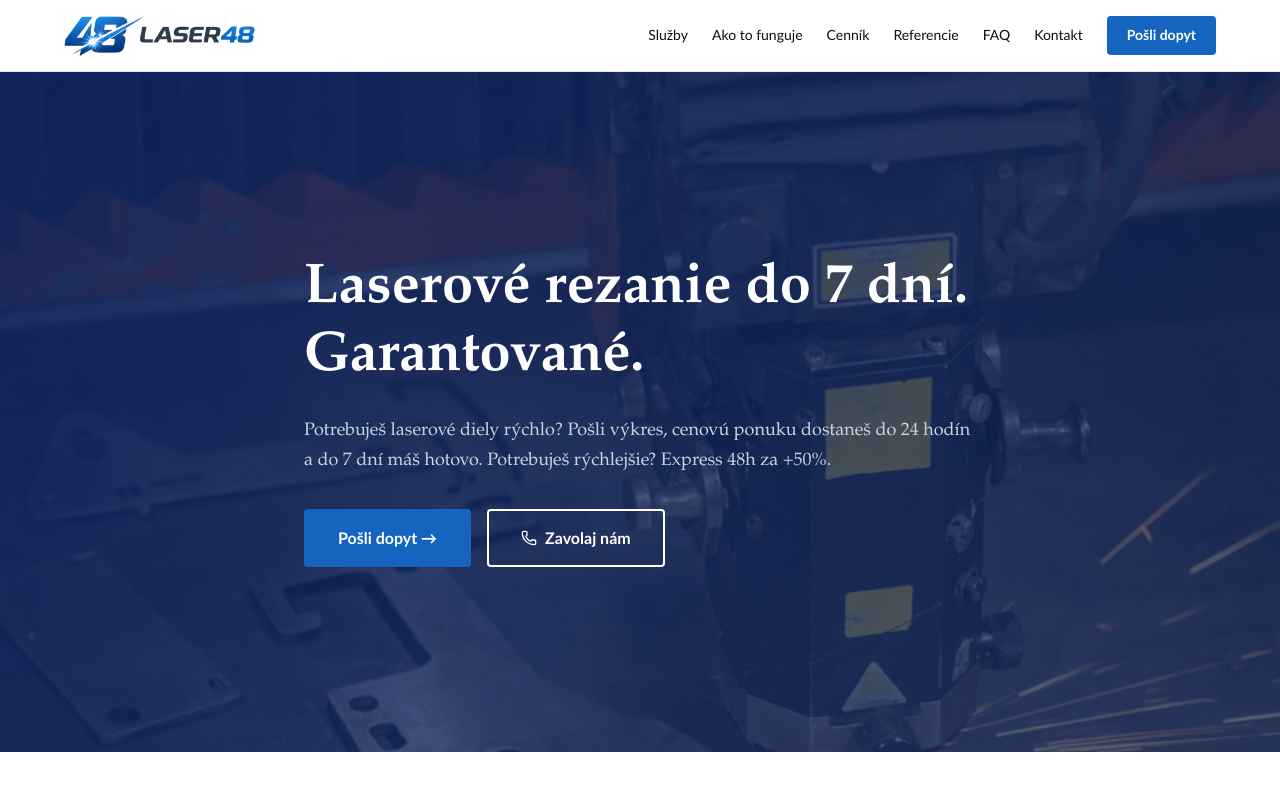
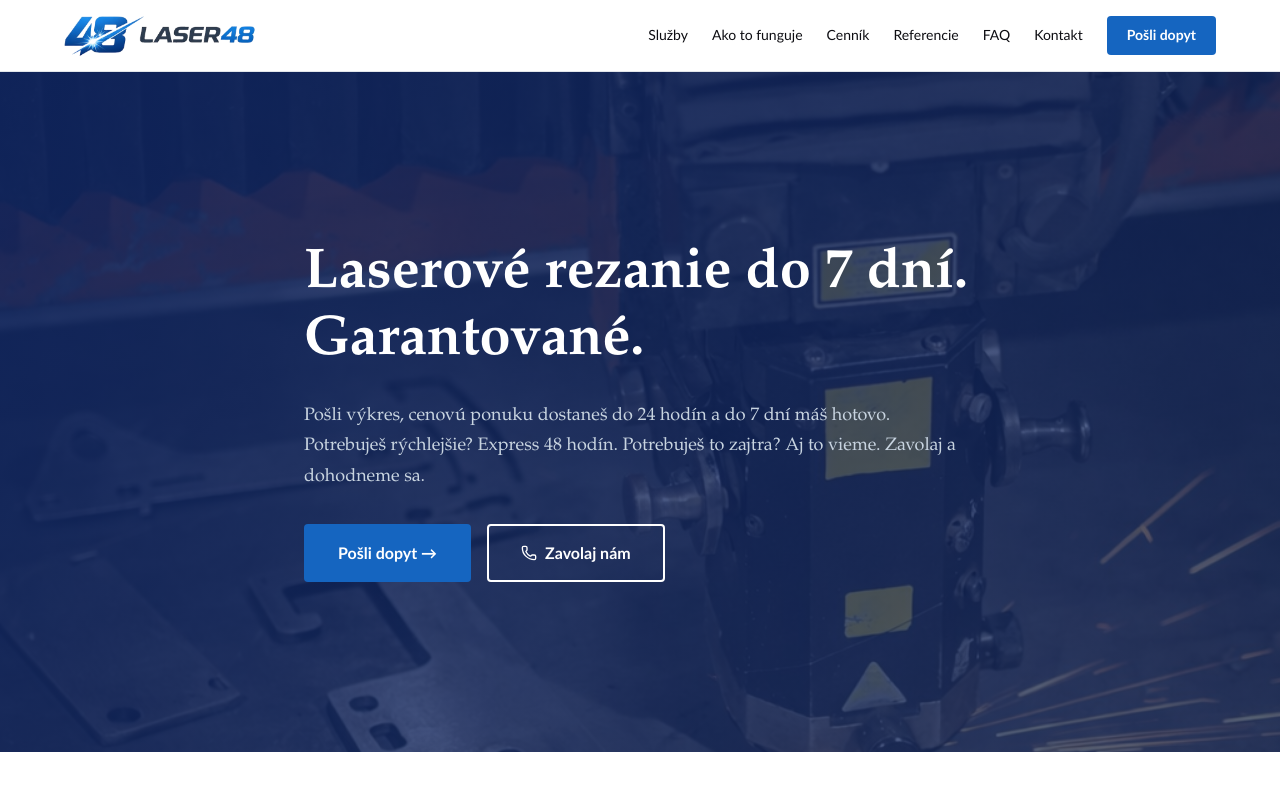
Before and after one commit to PeterLuhovy/laser48-web-public, a Next.js app: page / in a window 1280 px wide. Shown: the top 800 px of the page. Built offline with nearby package versions, Linux system fonts and the light colour scheme.

Commit message:
Update hero perex - remove pricing, add urgency messaging
Co-Authored-By: Claude Opus 4.6 (1M context) <noreply@anthropic.com>

```diff
--- a/src/app/page.tsx
+++ b/src/app/page.tsx
@@ -117,7 +117,7 @@ export default function Home() {
       {/* HERO */}
       <HeroSection
         title="Laserové rezanie do 7 dní. Garantované."
-        perex="Potrebuješ laserové diely rýchlo? Pošli výkres, cenovú ponuku dostaneš do 24 hodín a do 7 dní máš hotovo. Potrebuješ rýchlejšie? Express 48h za +50%."
+        perex="Pošli výkres, cenovú ponuku dostaneš do 24 hodín a do 7 dní máš hotovo. Potrebuješ rýchlejšie? Express 48 hodín. Potrebuješ to zajtra? Aj to vieme. Zavolaj a dohodneme sa."
         bgImage="/images/hero-laser.png"
       >
         <Button href="/kontakt">Pošli dopyt →</Button>
```
